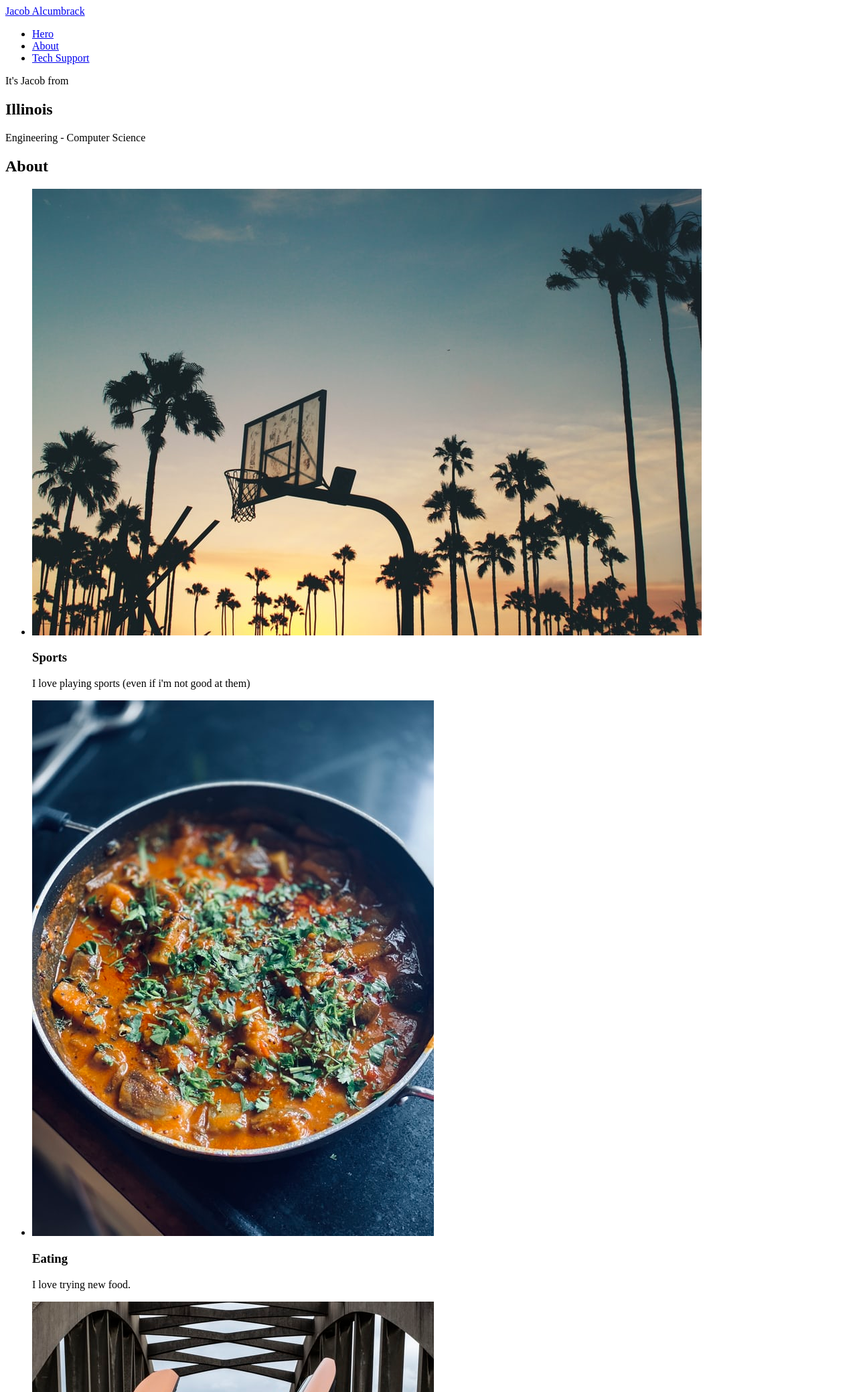
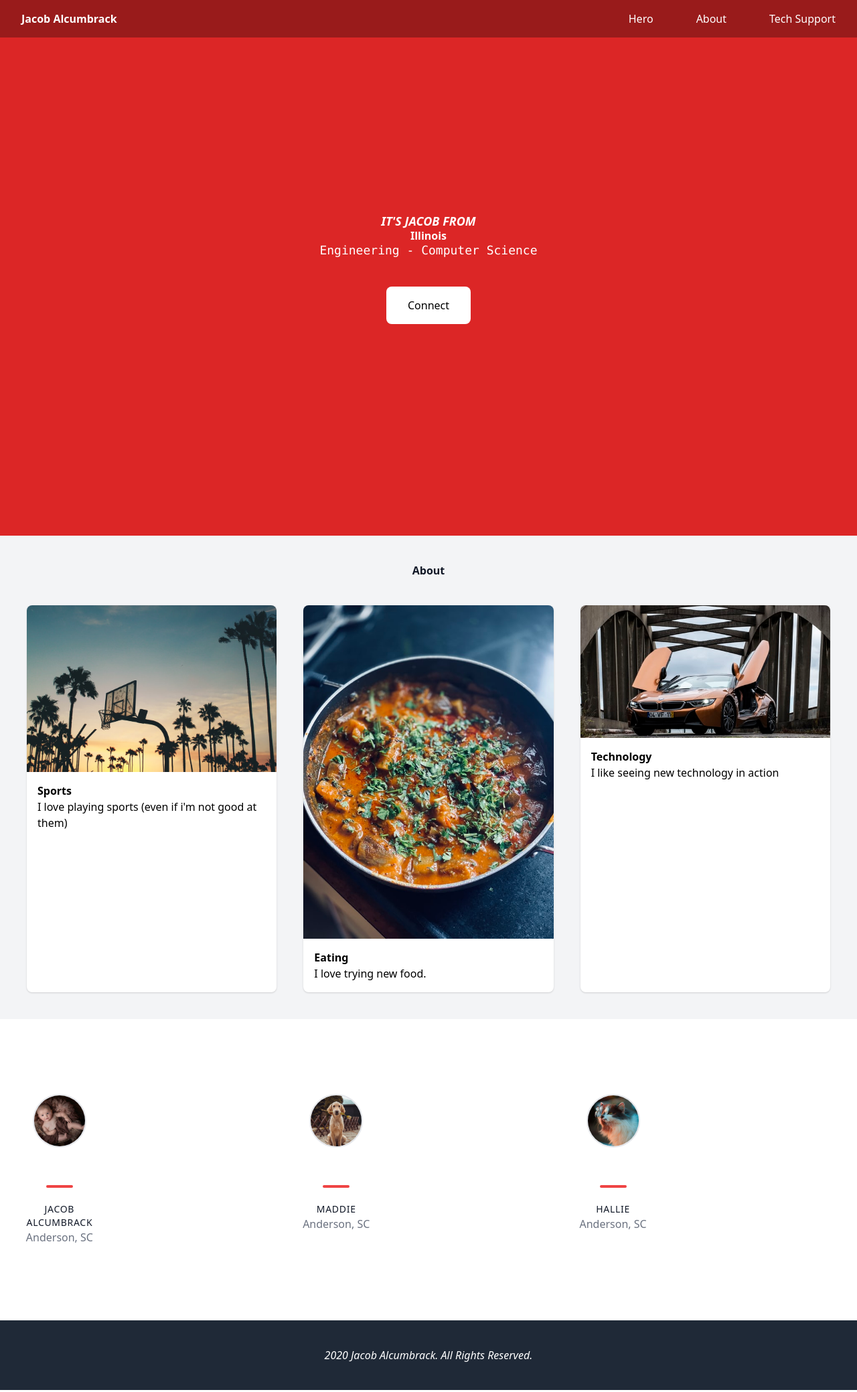
Before and after one commit to ja-hub/jacob-alcumbrack, a plain HTML site: page index.html in a window 1280 px wide. Shown: the top 2079 px of the page at 67% size. Drawn offline with nearby package versions, Linux system fonts and the light colour scheme.

Commit message:
feat: final version

```diff
--- a/index.html
+++ b/index.html
@@ -4,72 +4,100 @@
         <title>Jacob Alcumbrack</title>
         <meta charset="UTF-8">
         <meta name="viewport" content="width=device-width, initial-scale=1.0">
+        <link href="https://unpkg.com/tailwindcss@^2/dist/tailwind.min.css" rel="stylesheet">
     </head>
     <body id="top">
-        <header>
-            <a href="#top">Jacob Alcumbrack</a>
+        <header class="fixed w-full bg-red-800 text-white md:flex md:justify-between">
+            <a class="font-bold block px-8 py-4" href="#top">Jacob Alcumbrack</a>
             <nav>
-                <ul>
+                <ul class="md:flex">
                     <li>
-                        <a href="#hero">Hero</a>
+                        <a class="block px-8 py-4 hover:bg-red-700" href="#hero">Hero</a>
                     </li>
                     <li>
-                        <a href="#about">About</a>
+                        <a class="block px-8 py-4 hover:bg-red-700" href="#about">About</a>
                     </li>
                     <li>
-                        <a href="#tech-support">Tech Support</a>
+                        <a class="block px-8 py-4 hover:bg-red-700" href="#tech-support">Tech Support</a>
                     </li>
                 </ul>
             </nav>
         </header>
         <main>
-            <section id="hero">
-                <p>It's Jacob from</p>
-                <h1>Illinois</h1>
-                <p>Engineering - Computer Science</p>
+            <section id="hero" class="h-screen bg-red-600 text-white text-center grid place-items-center">
+                <div>
+                    <p class="text-lg font-bold italic uppercase tracking wider">It's Jacob from</p>
+                    <h1 class="font-bold text-8-xl leading-none">Illinois</h1>
+                    <p class="font-mono text-lg">Engineering - Computer Science</p>
+                    <a
+                        href="https://www.linkedin.com/feed/"
+                        rel="noopener noreferrer"
+                        target="_blank"
+                        class="mt-10 bg-white rounded-lg px-8 py-4 text-black inline-block"
+                        >Connect</a>
+                </div>
             </section>
-            <section id="about">
-                <h2>About</h2>
-                <ul>
-                    <li>
-                        <img src="bball.jpg" />
-                        <h3>Sports</h3>
-                        <p>I love playing sports (even if i'm not good at them)</p>
+            <section id="about" class="bg-gray-100 pt-10">
+                <h2 class="text-center text-cl font-bold text-gray-900">About</h2>
+                <ul class="grid p-10 gap-10 md:grid-cols-3">
+                    <li class="bg-white shadow rounded-lg overflow-hidden">
+                        <img src="bball.jpg" class="w-full"/>
+                        <div class="p-4">
+                            <h3 class="font-bold">Sports</h3>
+                            <p>I love playing sports (even if i'm not good at them)</p>
+                        </div>
                     </li>
-                    <li>
-                        <img src="food.jpg" />
-                        <h3>Eating</h3>
-                        <p>I love trying new food.</p>
+                    <li class="bg-white shadow rounded-lg overflow-hidden">
+                        <img src="food.jpg" class="w-full"/>
+                        <div class="p-4">
+                            <h3 class="font-bold">Eating</h3>
+                            <p>I love trying new food.</p>
+                        </div>
                     </li>
-                    <li>
-                        <img src="tech.jpg" />
-                        <h3>Technology</h3>
-                        <p>I like seeing new technology in action</p>
+                    <li class="bg-white shadow rounded-lg overflow-hidden">
+                        <img src="tech.jpg" class="w-full"/>
+                        <div class="p-4">
+                            <h3 class="font-bold">Technology</h3>
+                            <p>I like seeing new technology in action</p>
+                        </div>
                     </li>
                 </ul>
             </section>
-            <section id="tech-support">
-                <h2>Tech Support</h2>
-                <ul>
-                    <li>
-                        <img src="baby.jpg" />
-                        <h3>Jacob Alcumbrack</h3>
-                        <p>Anderson, SC</p>
-                    </li>
-                    <li>
-                        <img src="dog.jpg" />
-                        <h3>Maddie</h3>
-                        <p>Anderson, SC</p>
-                    </li>
-                    <li>
-                        <img src="cat.jpg" />
-                        <h3>Hallie</h3>
-                        <p>Anderson, SC</p>
-                    </li>
-                </ul>
-            </section>
+            <section id="tech-support" class="text-gray-600 body-font">
+                <div class="container px-5 py-24 mx-auto">
+                  <div class="grid grid-cols-3">
+                    <div class="lg:w-1/3 lg:mb-0 mb-6 p-4">
+                      <div class="h-full text-center">
+                        <img alt="testimonial" class="w-20 h-20 mb-8 object-cover object-center rounded-full inline-block border-2 border-gray-200 bg-gray-100" src="baby.jpg">
+                        <br />
+                        <span class="inline-block h-1 w-10 rounded bg-red-500 mt-6 mb-4"></span>
+                        <h2 class="text-gray-900 font-medium title-font tracking-wider text-sm uppercase">Jacob Alcumbrack</h2>
+                        <p class="text-gray-500">Anderson, SC</p>
+                      </div>
+                    </div>
+                    <div class="lg:w-1/3 lg:mb-0 mb-6 p-4">
+                      <div class="h-full text-center">
+                        <img alt="testimonial" class="w-20 h-20 mb-8 object-cover object-center rounded-full inline-block border-2 border-gray-200 bg-gray-100" src="dog.jpg">
+                        <br />
+                        <span class="inline-block h-1 w-10 rounded bg-red-500 mt-6 mb-4"></span>
+                        <h2 class="text-gray-900 font-medium title-font tracking-wider text-sm uppercase">Maddie</h2>
+                        <p class="text-gray-500">Anderson, SC</p>
+                      </div>
+                    </div>
+                    <div class="lg:w-1/3 lg:mb-0 p-4">
+                      <div class="h-full text-center">
+                        <img alt="testimonial" class="w-20 h-20 mb-8 object-cover object-center rounded-full inline-block border-2 border-gray-200 bg-gray-100" src="cat.jpg">
+                        <br />
+                        <span class="inline-block h-1 w-10 rounded bg-red-500 mt-6 mb-4"></span>
+                        <h2 class="text-gray-900 font-medium title-font tracking-wider text-sm uppercase">Hallie</h2>
+                        <p class="text-gray-500">Anderson, SC</p>
+                      </div>
+                    </div>
+                  </div>
+                </div>
+              </section>
         </main>
-        <footer>
+        <footer class="text-white bg-gray-800 p-10 italic text-center">
             2020 Jacob Alcumbrack. All Rights Reserved.
         </footer>
     </body>
--- /dev/null
+++ b/style.css
@@ -0,0 +1,11 @@
+a {
+    color: black;
+    text-decoration: none;
+}
+.top {
+    font-size: 60px;
+    color: green;
+}
+#hero {
+    color: red;
+}
```
